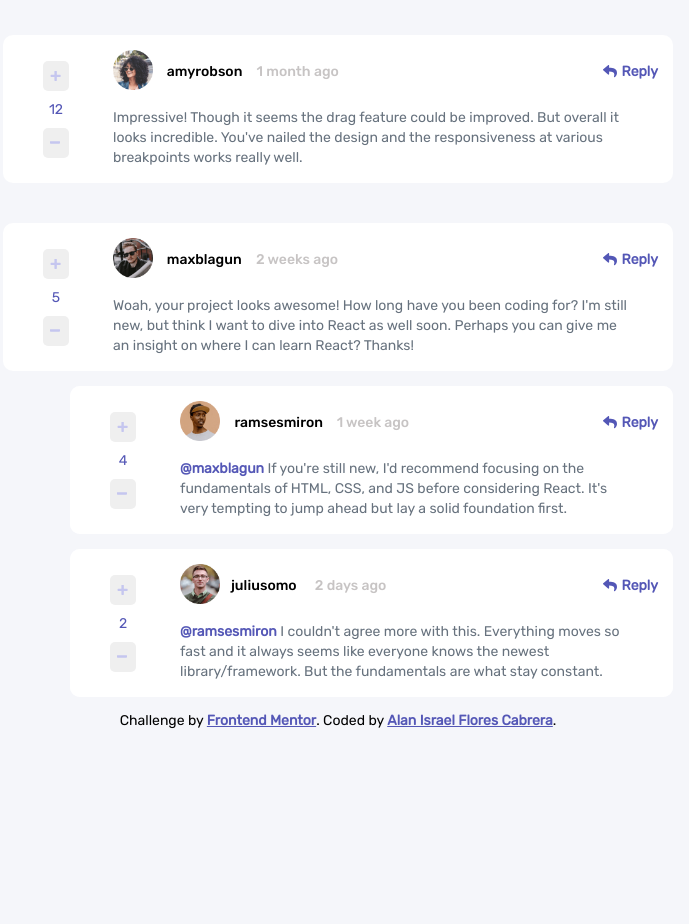
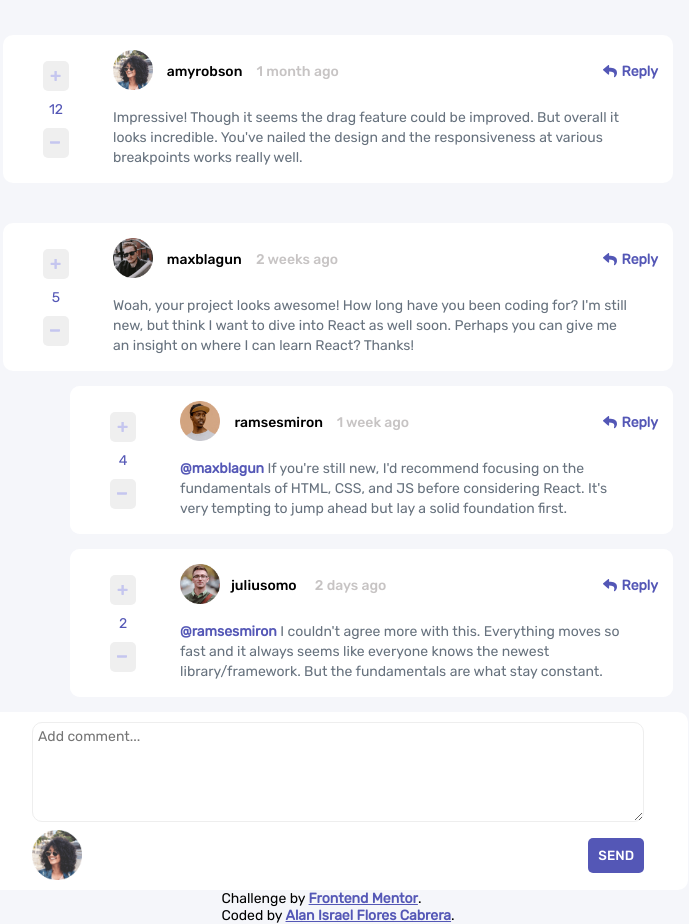
Before and after one commit to AlanF20/interactive-comments, a website with bundled scripts: page index.html in a window 1280 px wide. Shown: the whole page, without its empty margins (302-991 px from the left). Before the commit the page ends 800 px from the top, so only its background shows below. Built offline with nearby package versions, Linux system fonts and the light colour scheme.

Commit message:
add last changes

```diff
--- a/app/public/styles/styles.css
+++ b/app/public/styles/styles.css
@@ -157,7 +157,55 @@ a{
 .attribution{
   font-size: 1.4rem;
 }
+.main__post{
+  max-width: 700px;
+  width: 90%;
+  display: flex;
+  flex-direction: column;
+  justify-content: center;
+  align-items: center;
+  background: var(--White);
+  gap: 5px;
+  padding: 10px;
+  border-radius: 10px;
+}
+.main__post-send{
+  width: 90%;
+  display: flex;
+  justify-content: space-between;
+}
+.main__post-send div{
+  display: flex;
+  justify-content: center;
+  align-items: center;
+}
+.main__post-send-img{
+  width: 50px;
+  height: 50px;
+}
+.main__post-form{
+  width: 90%;
+}
 
+.inputPost{
+  width: 100%;
+  height: 100px;
+  font-family:"Rubik-Regular";
+  border: 1px solid #eee;
+  border-radius: 10px;
+  text-align: start;
+  padding: 5px;
+  font-family: "Rubik-Regular";
+  font-size: 1.4rem;
+}
+.main__post-btn{
+  padding: 10px;
+  font-family: "Rubik-Medium";
+  border: none;
+  background-color: var(--Moderate-blue);
+  color: white;
+  border-radius: 5px;
+}
 @media screen and (min-width:500px) {
   .main{
     width: 100%;
--- a/index.html
+++ b/index.html
@@ -11,9 +11,20 @@
 <body>
   <main class="main">
 
+    <section class="main__post">
+      <form action="" class="main__post-form">
+          <textarea class="inputPost" placeholder="Add comment..."></textarea>
+      </form>
+      <div class="main__post-send">
+        <img class="main__post-send-img" src="./app/public/images/avatars/image-amyrobson.png" alt="">
+        <div>
+          <button class="main__post-btn">SEND</button>
+        </div>
+      </div>
+    </section>
     <footer class="attribution">
-      Challenge by <a href="https://www.frontendmentor.io?ref=challenge" target="_blank">Frontend Mentor</a>.
-      Coded by <a href="https://www.linkedin.com/in/alan-floresc/" target="_blank">Alan Israel Flores Cabrera</a>.
+      <p>Challenge by <a href="https://www.frontendmentor.io?ref=challenge" target="_blank">Frontend Mentor</a>.</p>
+      <p>Coded by <a href="https://www.linkedin.com/in/alan-floresc/" target="_blank">Alan Israel Flores Cabrera</a>.</p>
     <footer/>
   </main>
 </body>
```
